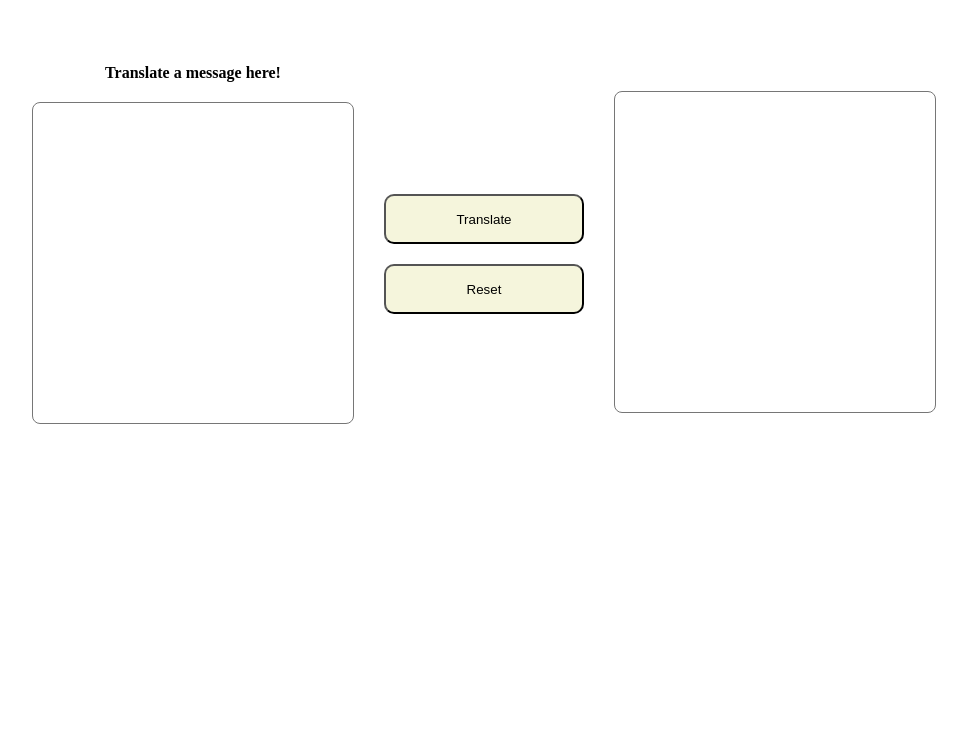
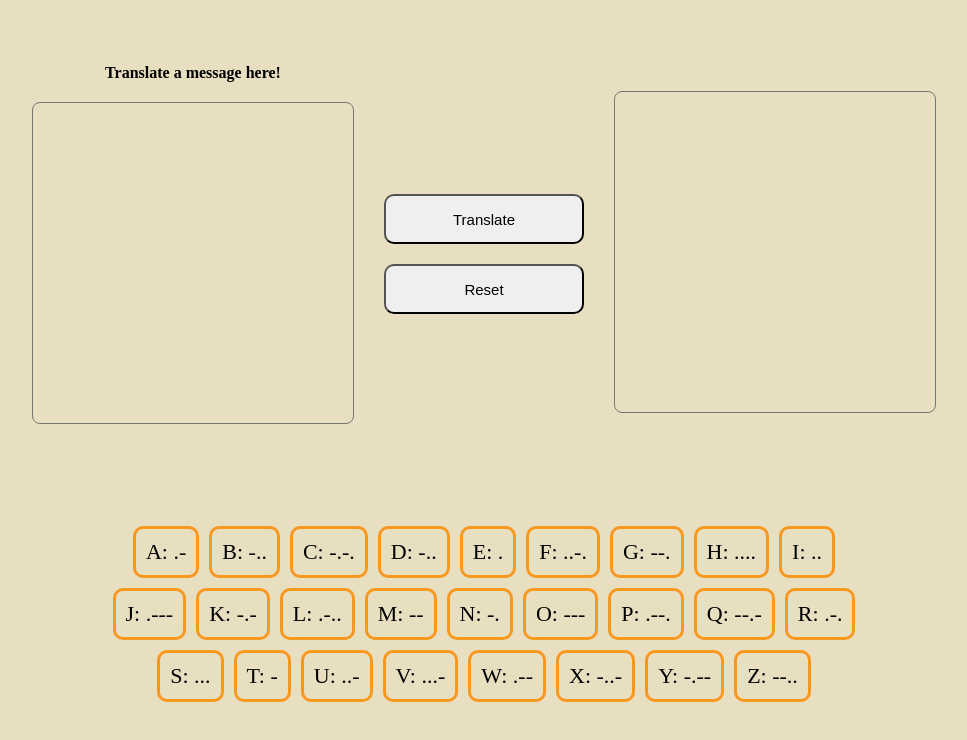
Before and after one commit to Jinn-T/Morse-Code-Project, a plain HTML site: page index.html in a window 1280 px wide. Shown: the whole page, without its empty margins (156-1123 px from the left). Drawn offline with Linux system fonts and the light colour scheme.

Commit message:
added alpha to morse keycode, styling still needs to be done

```diff
--- a/app.js
+++ b/app.js
@@ -3,7 +3,6 @@ const morseAlpha = {
     b: "-..",
     c: "-.-.",
     d: "-..",
-    h: "....",
     e: ".",
     f: "..-.",
     g: "--.",
@@ -32,7 +31,7 @@ const morseAlpha = {
 const alphaMorse = Object.entries(morseAlpha).reduce((acc, [key, value]) => {
     acc[value] = key;
     return acc;
-}, {});
+}, {}); // here we are settine the staring value as an empty object
 
 console.log(morseAlpha);
 
@@ -59,16 +58,6 @@ translateBtn.addEventListener("click", (event) => {
             return letter.split(" ");
         });
         console.log(morse);
-
-        // matching our morse values with morse values in our object.
-        // then outputting the key (which is our english letter)
-        // const toEnglish = morse.map((letter) => {
-        //     Object.values(morseAlpha).includes(letter);
-        //     return Object.keys(morseAlpha).find(
-        //         (key) => morseAlpha[key] === letter
-        //     );
-        // });
-        // console.log(toEnglish);
 
         const toEnglish = morse.map((word) => {
             return word
--- a/index.html
+++ b/index.html
@@ -21,6 +21,36 @@
                 <textarea readonly class="output"></textarea>
             </div>
         </div>
+        <div class="container2">
+            <div class="alpha">
+                <div class="alpha__boxes"><p>A: .-</p></div>
+                <div class="alpha__boxes"><p>B: -..</p></div>
+                <div class="alpha__boxes"><p>C: -.-.</p></div>
+                <div class="alpha__boxes"><p>D: -..</p></div>
+                <div class="alpha__boxes"><p>E: .</p></div>
+                <div class="alpha__boxes"><p>F: ..-.</p></div>
+                <div class="alpha__boxes"><p>G: --.</p></div>
+                <div class="alpha__boxes"><p>H: ....</p></div>
+                <div class="alpha__boxes"><p>I: ..</p></div>
+                <div class="alpha__boxes"><p>J: .---</p></div>
+                <div class="alpha__boxes"><p>K: -.-</p></div>
+                <div class="alpha__boxes"><p>L: .-..</p></div>
+                <div class="alpha__boxes"><p>M: --</p></div>
+                <div class="alpha__boxes"><p>N: -.</p></div>
+                <div class="alpha__boxes"><p>O: ---</p></div>
+                <div class="alpha__boxes"><p>P: .--.</p></div>
+                <div class="alpha__boxes"><p>Q: --.-</p></div>
+                <div class="alpha__boxes"><p>R: .-.</p></div>
+                <div class="alpha__boxes"><p>S: ...</p></div>
+                <div class="alpha__boxes"><p>T: -</p></div>
+                <div class="alpha__boxes"><p>U: ..-</p></div>
+                <div class="alpha__boxes"><p>V: ...-</p></div>
+                <div class="alpha__boxes"><p>W: .--</p></div>
+                <div class="alpha__boxes"><p>X: -..-</p></div>
+                <div class="alpha__boxes"><p>Y: -.--</p></div>
+                <div class="alpha__boxes"><p>Z: --..</p></div>
+            </div>
+        </div>
 
         <script src="./app.js"></script>
     </body>
--- a/style.scss
+++ b/style.scss
@@ -1,6 +1,9 @@
 * {
     margin: 0;
     padding: 0;
+}
+body {
+    background-color: #e8dfc0;
 }
 
 .container {
@@ -28,6 +31,8 @@
         height: 300px;
         padding: 10px;
         border-radius: 8px;
+        outline-color: rgb(27, 143, 27);
+        background-color: #e8dfc0;
     }
 
     .btn-container {
@@ -38,13 +43,37 @@
     }
     .btn {
         border-radius: 10px;
-        background-color: beige;
+        // background-color: #f8981e;
         width: 200px;
         height: 50px;
         margin: 10px;
+        font-size: 15px;
     }
 
     .output {
         outline: none;
     }
 }
+
+.container2 {
+    display: flex;
+    justify-content: center;
+    align-items: center;
+}
+
+.alpha {
+    display: flex;
+    justify-content: center;
+    align-items: center;
+    width: 60vw;
+    flex-wrap: wrap;
+    margin-top: 5%;
+
+    &__boxes {
+        border: solid 3px #f8981e;
+        border-radius: 10px;
+        padding: 10px;
+        margin: 5px;
+        font-size: 22px;
+    }
+}
```
Also changed, not shown: style.css.
